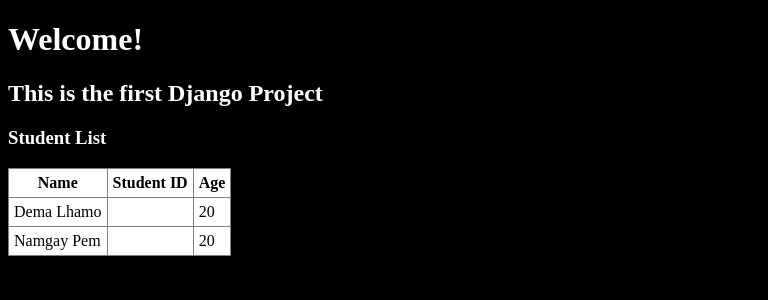
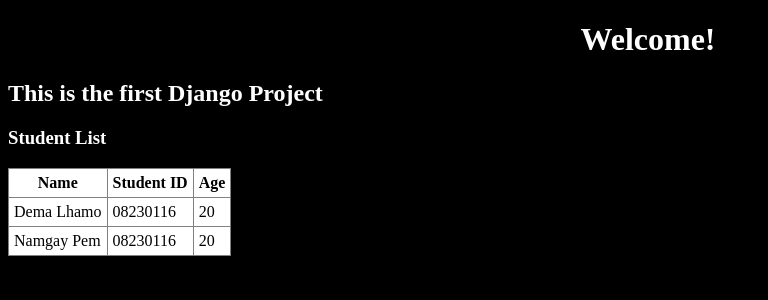
Before and after one commit to 08230116sce-tech/FirstDjanggo, a Django app: page / in a window 1280 px wide. Shown: the top 300 px of the page, without its empty margins (0-768 px from the left). Run offline with Django 5.2, Linux system fonts and the light colour scheme; data comes from the database, SQL or seed files in the repository.

Commit message:
Adding files

```diff
--- a/myFirstProject/myApp/models.py
+++ b/myFirstProject/myApp/models.py
@@ -1,7 +1,9 @@
 from django.db import models
 
-# Create your models here.
 class Students(models.Model):
     name = models.CharField(max_length=100)
-    email = models.EmailField()
+    studentID = models.CharField(max_length=20)  # Unique ID for each student
     age = models.IntegerField()
+
+    def __str__(self):
+        return self.name
--- /dev/null
+++ b/myFirstProject/myApp/static/styles/styles.css
@@ -0,0 +1,8 @@
+body {
+   width: 100%;
+}
+
+
+h1 {
+   text-align: center;
+}
--- a/myFirstProject/myApp/templates/index.html
+++ b/myFirstProject/myApp/templates/index.html
@@ -1,10 +1,12 @@
+{% load static %}
 <!DOCTYPE html>
 <html>
    <head>
        <title>First Django App</title>
+       <link rel="stylesheet" href="{% static 'styles/styles.css' %}">
    </head>
    <body style="background-color: black; color: white;">
-       <h1>Welcome!</h1>
+       <h1 style="text-align: center;">Welcome!</h1>
        <h2>This is the first Django Project</h2>
        <h3>Student List</h3>
        <table border="1" cellpadding="5" style="background-color: white; color: black; border-collapse: collapse;">
@@ -13,13 +15,13 @@
                <th>Student ID</th>
                <th>Age</th>
            </tr>
-           {% for student in students %} <!-- Loop through the students passed from the view. In here students refers to the list of Student objects created in the view -->
+           {% for student in students %}
            <tr>
                <td>{{ student.name }}</td>
                <td>{{ student.studentID }}</td>
                <td>{{ student.age }}</td>
            </tr>
-           {% endfor %} <!-- End of the loop -->
+           {% endfor %}
        </table>
    </body>
 </html>
--- a/myFirstProject/myFirstProject/settings.py
+++ b/myFirstProject/myFirstProject/settings.py
@@ -11,6 +11,7 @@
 """
 
 from pathlib import Path
+import os
 
 # Build paths inside the project like this: BASE_DIR / 'subdir'.
 BASE_DIR = Path(__file__).resolve().parent.parent
@@ -117,6 +118,10 @@
 
 STATIC_URL = 'static/'
 
+STATICFILES_DIRS = (
+    os.path.join(BASE_DIR, 'static'),
+)
+
 # Default primary key field type
 # https://docs.djangoproject.com/en/5.2/ref/settings/#default-auto-field
 
```
Also changed, not shown: myFirstProject/db.sqlite3, myFirstProject/myApp/migrations/0002_remove_students_email_students_studentid.py (added).
